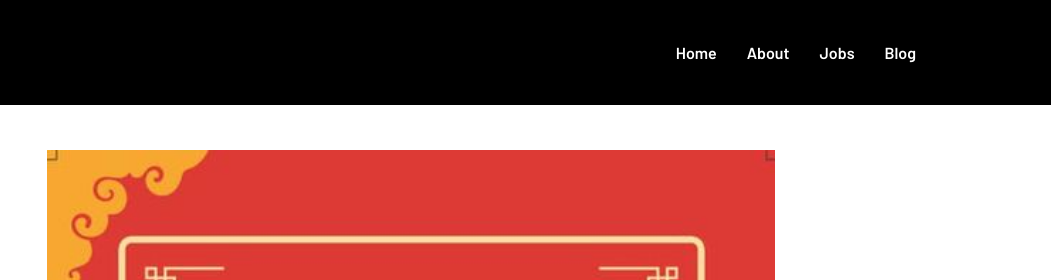
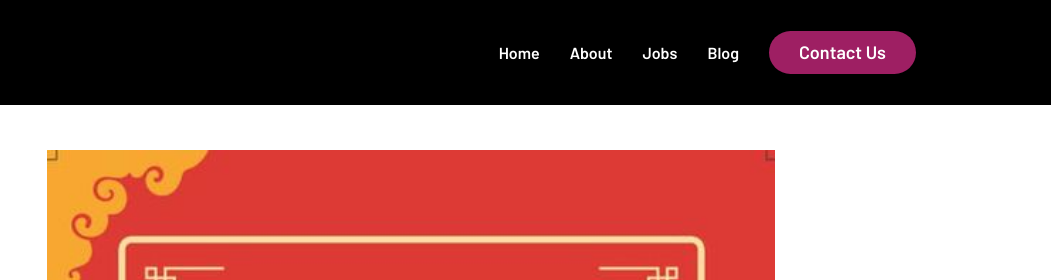
Before and after one commit to eynaraa/pinctry3, a plain HTML site: page blog{3,3}.html in a window 1280 px wide. Shown: the top 280 px of the page, 229-1280 px from the left. Drawn offline with nearby package versions, Linux system fonts and the light colour scheme.

Commit message:
Update blog{3,3}.html

```diff
--- a/blog{3,3}.html
+++ b/blog{3,3}.html
@@ -71,10 +71,9 @@
             <a href="contact.html" class="navbar-link" data-nav-link>Contact</a>
           </li> -->
 
-          <!-- <li>
-            <a href="#" class="btn btn-primary">Get Updates</a>
-          </li> -->
-
+          <li>
+            <a href="contact.html" class="btn btn-primary">Contact Us</a>
+          </li>
         </ul>
       </nav>
 
```
